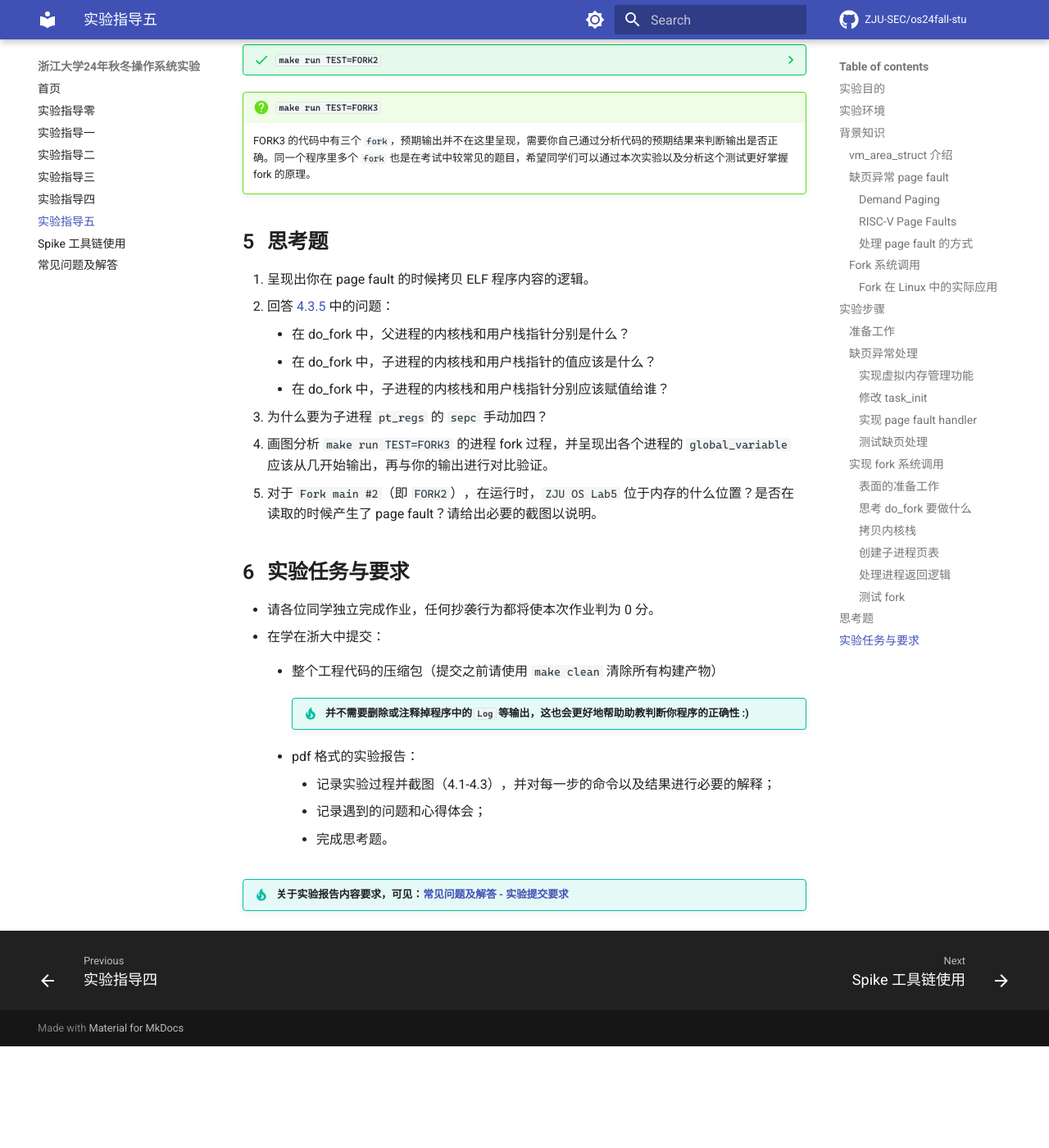
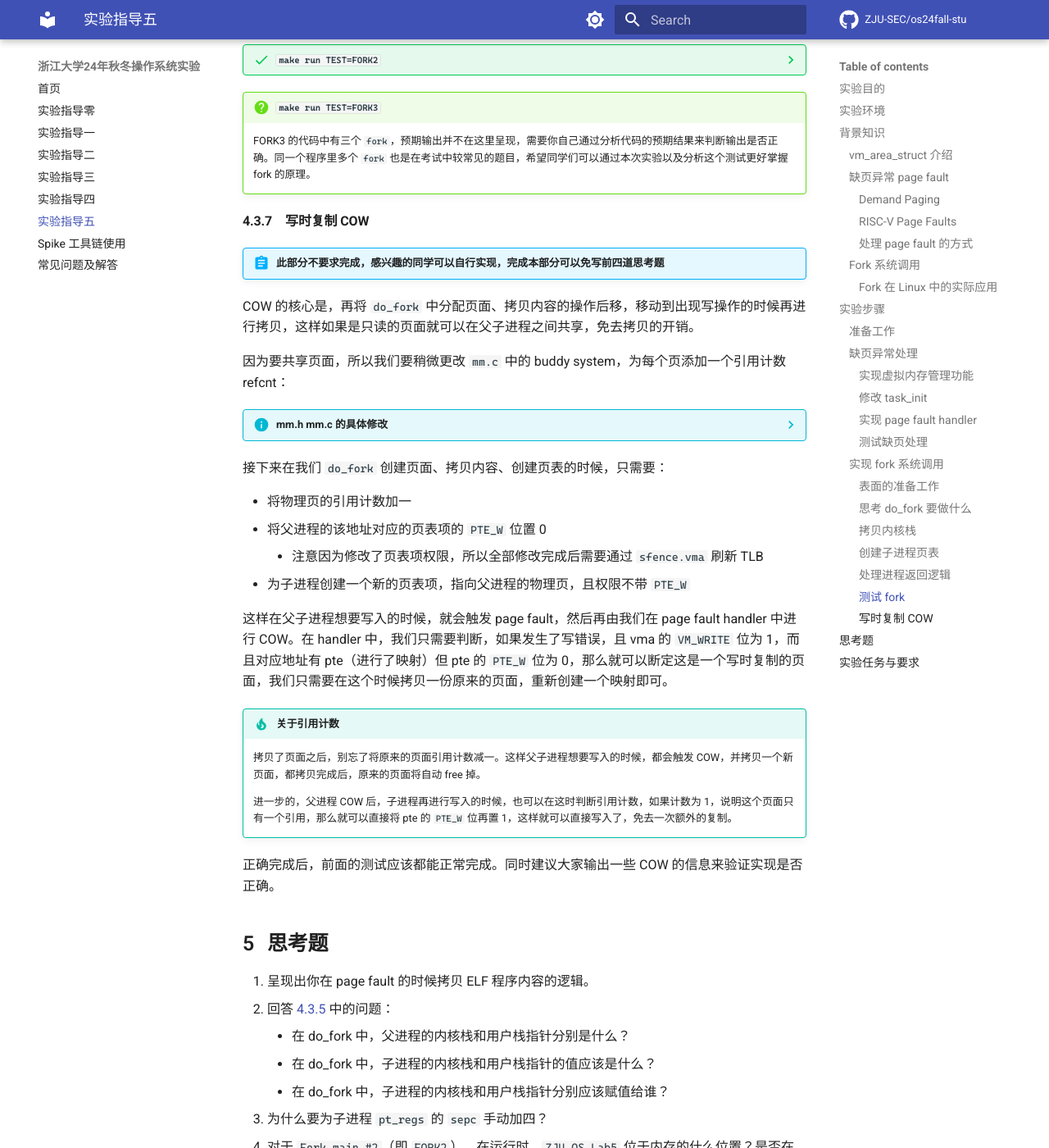
Before and after one commit to ZJU-SEC/os24fall-stu, an MkDocs documentation site: the page built from docs/lab5.md, in a window 1280 px wide and 1400 px high, scrolled down 12808 px. Shown: the whole window at 82% size. Built offline with MkDocs 1.6.1 and Material for MkDocs 9.7.7, drawn with Linux system fonts in a browser that asks for light colours; some web fonts are replaced; comment, search, counter and statistics services are not loaded; before the commit the page ends 14084 px from its top, so only the background shows below that; some of the changed text lies outside the part shown.

Commit message:
docs(lab5): add instructions on COW

````diff
--- a/docs/lab5.md
+++ b/docs/lab5.md
@@ -619,6 +619,106 @@ __ret_from_fork:
 !!! question "`make run TEST=FORK3`"
     FORK3 的代码中有三个 `fork`，预期输出并不在这里呈现，需要你自己通过分析代码的预期结果来判断输出是否正确。同一个程序里多个 `fork` 也是在考试中较常见的题目，希望同学们可以通过本次实验以及分析这个测试更好掌握 fork 的原理。
 
+#### 写时复制 COW
+
+!!! abstract "此部分不要求完成，感兴趣的同学可以自行实现，完成本部分可以免写前四道思考题"
+
+COW 的核心是，再将 `do_fork` 中分配页面、拷贝内容的操作后移，移动到出现写操作的时候再进行拷贝，这样如果是只读的页面就可以在父子进程之间共享，免去拷贝的开销。
+
+因为要共享页面，所以我们要稍微更改 `mm.c` 中的 buddy system，为每个页添加一个引用计数 refcnt：
+
+??? info "mm.h mm.c 的具体修改"
+
+    ```c title="arch/riscv/include/mm.h"
+    struct buddy {
+    uint64_t size;
+    uint64_t *bitmap;
+    uint64_t *ref_cnt;
+    };
+
+    uint64_t get_page(void *);          // 增加计数
+    void put_page(void *);              // 减少计数
+    uint64_t get_page_refcnt(void *);   // 获取计数
+    ```
+
+    ```c title="arch/riscv/kernel/mm.c"
+    void buddy_init() {
+        ...
+        memset(buddy.bitmap, 0, 2 * buddy.size * sizeof(*buddy.bitmap));
+
+        buddy.ref_cnt = free_page_start;
+        free_page_start += buddy.size * sizeof(*buddy.ref_cnt);
+        memset(buddy.ref_cnt, 0, buddy.size * sizeof(*buddy.ref_cnt));
+        ...
+    }
+
+    void page_ref_inc(uint64_t pfn) {
+        buddy.ref_cnt[pfn]++;
+    }
+
+    void page_ref_dec(uint64_t pfn) {
+        if (buddy.ref_cnt[pfn] > 0) {
+            buddy.ref_cnt[pfn]--;
+        }
+        if (buddy.ref_cnt[pfn] == 0) {
+            Log("free page: %p", PFN2PHYS(pfn));
+            buddy_free(pfn);
+        }
+    }
+
+    void buddy_free(uint64_t pfn) {
+        // if ref_cnt is not zero, do nothing
+        if (buddy.ref_cnt[pfn]) {
+            return;
+        }
+        ...
+    }
+
+    uint64_t buddy_alloc(uint64_t nrpages) {
+        ...
+        buddy.bitmap[index] = 0;
+        pfn = (index + 1) * node_size - buddy.size;
+        buddy.ref_cnt[pfn] = 1;
+        ...
+    }
+
+    uint64_t get_page(void *va) {
+        uint64_t pfn = PHYS2PFN(VA2PA((uint64_t)va));
+        // check if the page is already allocated
+        if (buddy.ref_cnt[pfn] == 0) {
+            return 1;
+        }
+        page_ref_inc(pfn);
+        return 0;
+    }
+
+    uint64_t get_page_refcnt(void *va) {
+        uint64_t pfn = PHYS2PFN(VA2PA((uint64_t)va));
+        return buddy.ref_cnt[pfn];
+    }
+
+    void put_page(void *va) {
+        uint64_t pfn = PHYS2PFN(VA2PA((uint64_t)va));
+        page_ref_dec(pfn);
+    }
+    ```
+
+接下来在我们 `do_fork` 创建页面、拷贝内容、创建页表的时候，只需要：
+
+- 将物理页的引用计数加一
+- 将父进程的该地址对应的页表项的 `PTE_W` 位置 0
+    - 注意因为修改了页表项权限，所以全部修改完成后需要通过 `sfence.vma` 刷新 TLB
+- 为子进程创建一个新的页表项，指向父进程的物理页，且权限不带 `PTE_W`
+
+这样在父子进程想要写入的时候，就会触发 page fault，然后再由我们在 page fault handler 中进行 COW。在 handler 中，我们只需要判断，如果发生了写错误，且 vma 的 `VM_WRITE` 位为 1，而且对应地址有 pte（进行了映射）但 pte 的 `PTE_W` 位为 0，那么就可以断定这是一个写时复制的页面，我们只需要在这个时候拷贝一份原来的页面，重新创建一个映射即可。
+
+!!! tip "关于引用计数"
+    拷贝了页面之后，别忘了将原来的页面引用计数减一。这样父子进程想要写入的时候，都会触发 COW，并拷贝一个新页面，都拷贝完成后，原来的页面将自动 free 掉。
+
+    进一步的，父进程 COW 后，子进程再进行写入的时候，也可以在这时判断引用计数，如果计数为 1，说明这个页面只有一个引用，那么就可以直接将 pte 的 `PTE_W` 位再置 1，这样就可以直接写入了，免去一次额外的复制。
+
+正确完成后，前面的测试应该都能正常完成。同时建议大家输出一些 COW 的信息来验证实现是否正确。
+
 ## 思考题
 
 1. 呈现出你在 page fault 的时候拷贝 ELF 程序内容的逻辑。
@@ -627,8 +727,8 @@ __ret_from_fork:
     - 在 do_fork 中，子进程的内核栈和用户栈指针的值应该是什么？
     - 在 do_fork 中，子进程的内核栈和用户栈指针分别应该赋值给谁？
 1. 为什么要为子进程 `pt_regs` 的 `sepc` 手动加四？
+1. 对于 `Fork main #2`（即 `FORK2`），在运行时，`ZJU OS Lab5` 位于内存的什么位置？是否在读取的时候产生了 page fault？请给出必要的截图以说明。
 1. 画图分析 `make run TEST=FORK3` 的进程 fork 过程，并呈现出各个进程的 `global_variable` 应该从几开始输出，再与你的输出进行对比验证。
-1. 对于 `Fork main #2`（即 `FORK2`），在运行时，`ZJU OS Lab5` 位于内存的什么位置？是否在读取的时候产生了 page fault？请给出必要的截图以说明。
 
 ## 实验任务与要求
 
````
